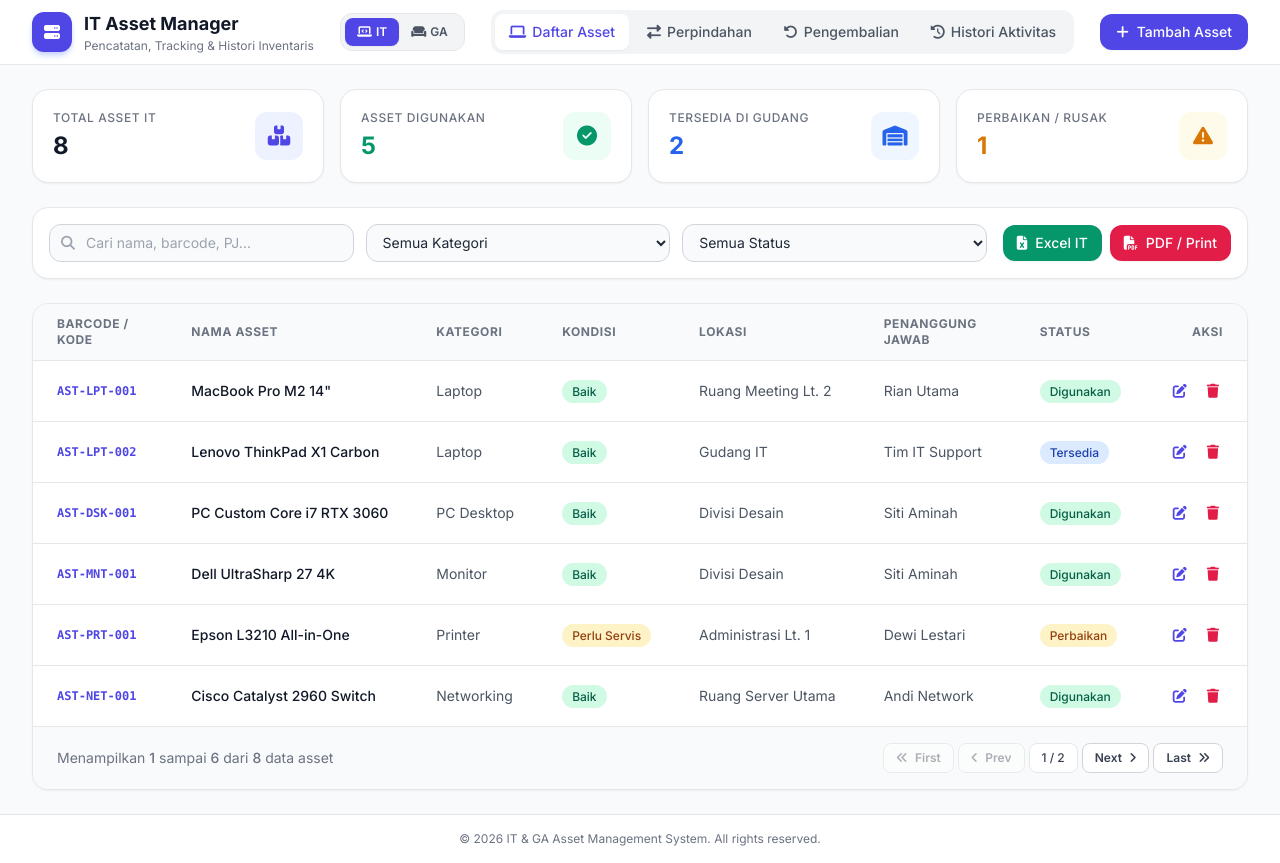
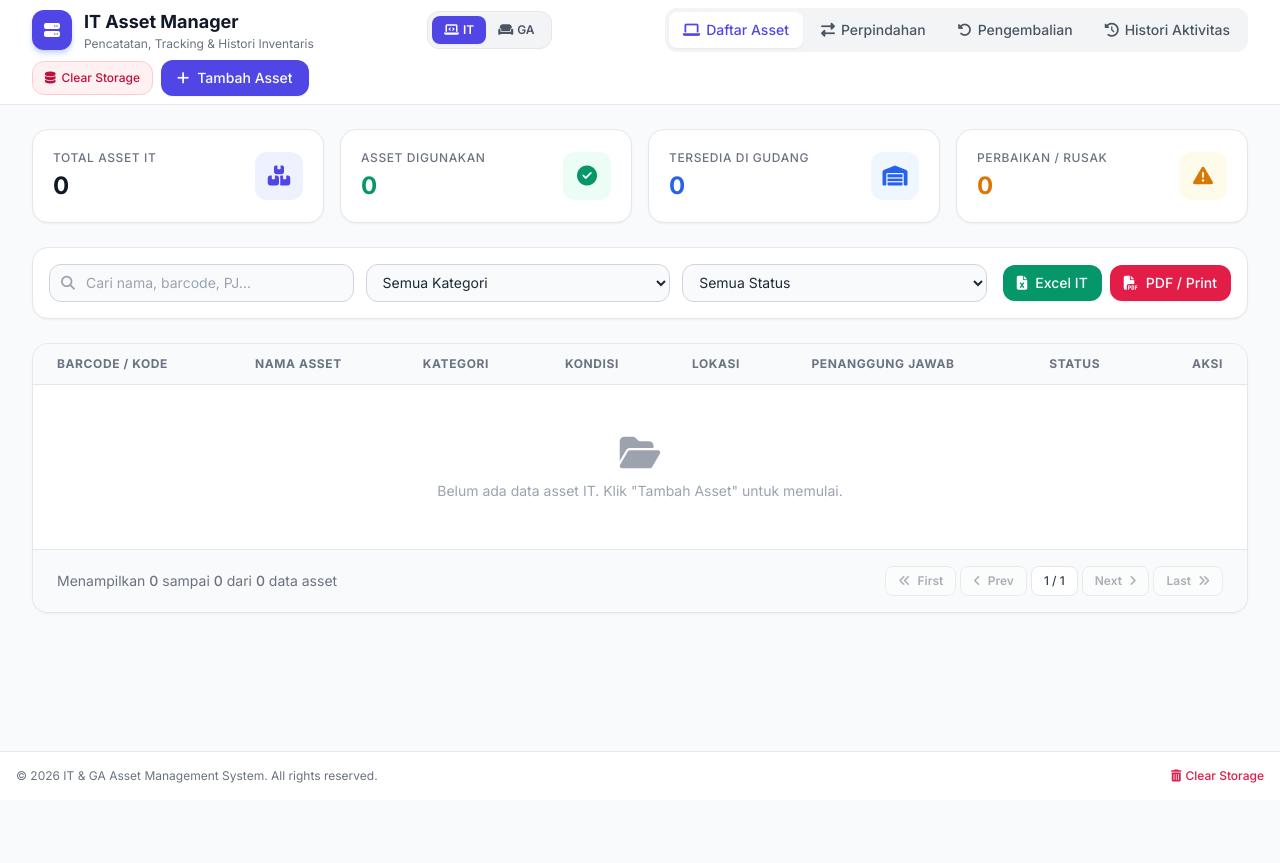
Before and after one commit to chris06373/asset-management-html, a plain HTML site: page index.html in a window 1280 px wide. After the commit the page ends 800 px from the top, so only its background shows below. Drawn offline with nearby package versions, Linux system fonts and the light colour scheme.

Commit message:
Update index.html

```diff
--- a/index.html
+++ b/index.html
@@ -17,7 +17,7 @@
         [x-cloak] { display: none !important; }
     </style>
 </head>
-<body class="bg-gray-50 text-gray-800 antialiased" x-data="assetApp()">
+<body class="bg-gray-50 text-gray-800 antialiased" x-data="assetApp()" x-init="initApp()">
 
     <!-- Custom Notification Toast -->
     <div x-show="toast.show" x-transition x-cloak
@@ -85,8 +85,14 @@
                     </button>
                 </nav>
 
-                <!-- Quick Action Button -->
-                <div class="flex items-center space-x-2 shrink-0">
+                <!-- Quick Action Buttons -->
+                <div class="flex items-center space-x-1.5 sm:space-x-2 shrink-0">
+                    <button type="button" @click="clearStorage()"
+                            title="Hapus seluruh data localStorage"
+                            class="bg-rose-50 hover:bg-rose-100 text-rose-700 border border-rose-200 px-2.5 sm:px-3 py-2 rounded-xl text-xs font-medium transition-all flex items-center space-x-1.5">
+                        <i class="fa-solid fa-database"></i>
+                        <span class="hidden md:inline">Clear Storage</span>
+                    </button>
                     <button type="button" @click="openAssetModal()"
                             :class="activeModule === 'IT' ? 'bg-indigo-600 hover:bg-indigo-700' : 'bg-teal-600 hover:bg-teal-700'"
                             class="text-white px-3 sm:px-4 py-2 rounded-xl text-xs sm:text-sm font-medium shadow-sm transition-all flex items-center space-x-1.5 sm:space-x-2">
@@ -270,7 +276,7 @@
                                     <tr>
                                         <td colspan="8" class="px-6 py-12 text-center text-gray-400">
                                             <i class="fa-solid fa-folder-open text-3xl sm:text-4xl mb-2"></i>
-                                            <p>Tidak ada data asset <span x-text="activeModule"></span> ditemukan.</p>
+                                            <p>Belum ada data asset <span x-text="activeModule"></span>. Klik "Tambah Asset" untuk memulai.</p>
                                         </td>
                                     </tr>
                                 </template>
@@ -422,7 +428,7 @@
                         <h2 class="text-sm sm:text-base font-bold text-gray-900">Log Histori & Aktivitas Asset <span x-text="activeModule"></span></h2>
                         <p class="text-xs text-gray-500">Rekam jejak seluruh penambahan, perpindahan, dan pengembalian asset <span x-text="activeModule"></span></p>
                     </div>
-                    <div class="flex items-center gap-2">
+                    <div class="flex flex-wrap items-center gap-2">
                         <button type="button" @click="exportHistoryToExcel()" class="text-xs text-emerald-700 hover:text-emerald-900 font-medium px-3 py-1.5 bg-emerald-50 rounded-lg border border-emerald-200 transition-colors">
                             <i class="fa-solid fa-file-excel mr-1"></i> Excel Histori
                         </button>
@@ -483,8 +489,11 @@
         </main>
 
         <!-- FOOTER -->
-        <footer class="bg-white border-t border-gray-200 mt-auto py-4 text-center text-xs text-gray-500">
-            &copy; 2026 IT & GA Asset Management System. All rights reserved.
+        <footer class="bg-white border-t border-gray-200 mt-auto py-4 px-4 text-center text-xs text-gray-500 flex flex-col sm:flex-row items-center justify-between max-w-7xl w-full mx-auto gap-2">
+            <span>&copy; 2026 IT & GA Asset Management System. All rights reserved.</span>
+            <button type="button" @click="clearStorage()" class="text-rose-600 hover:underline font-medium">
+                <i class="fa-solid fa-trash-can mr-1"></i>Clear Storage
+            </button>
         </footer>
     </div>
 
@@ -567,6 +576,11 @@
     <!-- Alpine.js & Logic Script -->
     <script src="https://cdn.jsdelivr.net/npm/alpinejs@3.x.x/dist/cdn.min.js" defer></script>
     <script>
+        const STORAGE_KEYS = {
+            ASSETS: 'asset_mgmt_clean_assets_v1',
+            HISTORIES: 'asset_mgmt_clean_histories_v1'
+        };
+
         function assetApp() {
             return {
                 activeModule: 'IT', // 'IT' atau 'GA'
@@ -588,44 +602,14 @@
                     type: 'success'
                 },
 
-                showToast(message, type = 'success') {
-                    this.toast.message = message;
-                    this.toast.type = type;
-                    this.toast.show = true;
-                    setTimeout(() => {
-                        this.toast.show = false;
-                    }, 3500);
-                },
-
                 assetsByModule: {
-                    IT: [
-                        { id: 1, code: 'AST-LPT-001', name: 'MacBook Pro M2 14"', category: 'Laptop', condition: 'Baik', location: 'Ruang Meeting Lt. 2', holder: 'Rian Utama', status: 'Digunakan' },
-                        { id: 2, code: 'AST-LPT-002', name: 'Lenovo ThinkPad X1 Carbon', category: 'Laptop', condition: 'Baik', location: 'Gudang IT', holder: 'Tim IT Support', status: 'Tersedia' },
-                        { id: 3, code: 'AST-DSK-001', name: 'PC Custom Core i7 RTX 3060', category: 'PC Desktop', condition: 'Baik', location: 'Divisi Desain', holder: 'Siti Aminah', status: 'Digunakan' },
-                        { id: 4, code: 'AST-MNT-001', name: 'Dell UltraSharp 27 4K', category: 'Monitor', condition: 'Baik', location: 'Divisi Desain', holder: 'Siti Aminah', status: 'Digunakan' },
-                        { id: 5, code: 'AST-PRT-001', name: 'Epson L3210 All-in-One', category: 'Printer', condition: 'Perlu Servis', location: 'Administrasi Lt. 1', holder: 'Dewi Lestari', status: 'Perbaikan' },
-                        { id: 6, code: 'AST-NET-001', name: 'Cisco Catalyst 2960 Switch', category: 'Networking', condition: 'Baik', location: 'Ruang Server Utama', holder: 'Andi Network', status: 'Digunakan' },
-                        { id: 7, code: 'AST-SRV-001', name: 'Dell PowerEdge R740 Server', category: 'Server', condition: 'Baik', location: 'Ruang Server Utama', holder: 'Andi Network', status: 'Digunakan' },
-                        { id: 8, code: 'AST-LPT-003', name: 'ASUS Zenbook 14 OLED', category: 'Laptop', condition: 'Baik', location: 'Gudang IT', holder: 'Tim IT Support', status: 'Tersedia' }
-                    ],
-                    GA: [
-                        { id: 101, code: 'GA-VHC-001', name: 'Toyota Avanza 1.5 G (B 1420 KFA)', category: 'Kendaraan Operasional', condition: 'Baik', location: 'Parkir Basement', holder: 'Budi Driver', status: 'Digunakan' },
-                        { id: 102, code: 'GA-FUR-001', name: 'Meja & Kursi Kerja Ergonomis', category: 'Furnitur Kantor', condition: 'Baik', location: 'Lantai 2 Operasional', holder: 'Siti GA', status: 'Digunakan' },
-                        { id: 103, code: 'GA-AC-001', name: 'AC Split Daikin 2 PK', category: 'AC & Elektronik', condition: 'Perlu Servis', location: 'Ruang Rapat Utama', holder: 'Tim GA', status: 'Perbaikan' },
-                        { id: 104, code: 'GA-BLD-001', name: 'Genset Silent 30 kVA', category: 'Peralatan Gedung', condition: 'Baik', location: 'Area Utility Lt. 1', holder: 'Tim GA', status: 'Tersedia' }
-                    ]
+                    IT: [],
+                    GA: []
                 },
 
                 historiesByModule: {
-                    IT: [
-                        { id: 1, timestamp: '2026-06-01 09:30', type: 'TAMBAH', code: 'AST-LPT-001', assetName: 'MacBook Pro M2 14"', detail: 'Registrasi asset baru ke sistem', notes: 'Pembelian baru' },
-                        { id: 2, timestamp: '2026-06-03 14:15', type: 'PERPINDAHAN', code: 'AST-LPT-001', assetName: 'MacBook Pro M2 14"', detail: 'Dari Gudang ke Ruang Meeting Lt. 2 (PJ: Rian Utama)', notes: 'Keperluan presentasi klien' },
-                        { id: 3, timestamp: '2026-06-05 10:00', type: 'TAMBAH', code: 'AST-PRT-001', assetName: 'Epson L3210 All-in-One', detail: 'Registrasi asset baru ke sistem', notes: 'Inventaris kantor' }
-                    ],
-                    GA: [
-                        { id: 1, timestamp: '2026-06-02 08:45', type: 'TAMBAH', code: 'GA-VHC-001', assetName: 'Toyota Avanza 1.5 G (B 1420 KFA)', detail: 'Registrasi kendaraan operasional GA', notes: 'STNK aktif' },
-                        { id: 2, timestamp: '2026-06-04 11:20', type: 'PERPINDAHAN', code: 'GA-FUR-001', assetName: 'Meja & Kursi Kerja Ergonomis', detail: 'Dari Gudang GA ke Lantai 2 Operasional (PJ: Siti GA)', notes: 'Penataan ruang kerja' }
-                    ]
+                    IT: [],
+                    GA: []
                 },
 
                 isAssetModalOpen: false,
@@ -655,6 +639,57 @@
                     currentHolder: '',
                     condition: 'Baik',
                     notes: ''
+                },
+
+                initApp() {
+                    try {
+                        const savedAssets = localStorage.getItem(STORAGE_KEYS.ASSETS);
+                        const savedHistories = localStorage.getItem(STORAGE_KEYS.HISTORIES);
+                        if (savedAssets) {
+                            const parsed = JSON.parse(savedAssets);
+                            this.assetsByModule = {
+                                IT: Array.isArray(parsed.IT) ? parsed.IT : [],
+                                GA: Array.isArray(parsed.GA) ? parsed.GA : []
+                            };
+                        }
+                        if (savedHistories) {
+                            const parsedHist = JSON.parse(savedHistories);
+                            this.historiesByModule = {
+                                IT: Array.isArray(parsedHist.IT) ? parsedHist.IT : [],
+                                GA: Array.isArray(parsedHist.GA) ? parsedHist.GA : []
+                            };
+                        }
+                    } catch (e) {
+                        this.assetsByModule = { IT: [], GA: [] };
+                        this.historiesByModule = { IT: [], GA: [] };
+                    }
+                },
+
+                saveToStorage() {
+                    localStorage.setItem(STORAGE_KEYS.ASSETS, JSON.stringify(this.assetsByModule));
+                    localStorage.setItem(STORAGE_KEYS.HISTORIES, JSON.stringify(this.historiesByModule));
+                },
+
+                clearStorage() {
+                    if (confirm('Hapus seluruh data tersimpan di storage (Asset & Histori IT & GA)?')) {
+                        localStorage.removeItem(STORAGE_KEYS.ASSETS);
+                        localStorage.removeItem(STORAGE_KEYS.HISTORIES);
+                        this.assetsByModule = { IT: [], GA: [] };
+                        this.historiesByModule = { IT: [], GA: [] };
+                        this.currentPage = 1;
+                        this.transferForm = { assetId: '', oldLocation: '', newLocation: '', oldHolder: '', newHolder: '', notes: '' };
+                        this.returnForm = { assetId: '', currentHolder: '', condition: 'Baik', notes: '' };
+                        this.showToast('Storage berhasil dibersihkan. Data kosong.', 'success');
+                    }
+                },
+
+                showToast(message, type = 'success') {
+                    this.toast.message = message;
+                    this.toast.type = type;
+                    this.toast.show = true;
+                    setTimeout(() => {
+                        this.toast.show = false;
+                    }, 3500);
                 },
 
                 get currentAssets() {
@@ -698,12 +733,14 @@
                         if (index !== -1) {
                             list[index] = { ...this.assetForm };
                             this.addHistory('PERPINDAHAN', this.assetForm.code, this.assetForm.name, `Pembaruan data asset: Lokasi (${this.assetForm.location}), PJ (${this.assetForm.holder})`, 'Edit manual');
+                            this.saveToStorage();
                             this.showToast(`Asset ${this.activeModule} berhasil diperbarui!`, 'success');
                         }
                     } else {
                         const newAsset = { ...this.assetForm, id: Date.now() };
                         list.push(newAsset);
                         this.addHistory('TAMBAH', newAsset.code, newAsset.name, `Registrasi asset baru ke inventaris ${this.activeModule}`, 'Input baru');
+                        this.saveToStorage();
                         this.showToast(`Asset ${this.activeModule} baru berhasil ditambahkan!`, 'success');
                     }
                     this.closeAssetModal();
@@ -716,6 +753,7 @@
                             this.addHistory('HAPUS', asset.code, asset.name, 'Asset dihapus dari sistem', 'Penghapusan data');
                         }
                         this.assetsByModule[this.activeModule] = this.currentAssets.filter(a => a.id !== id);
+                        this.saveToStorage();
                         this.showToast('Asset berhasil dihapus.', 'success');
                     }
                 },
@@ -744,6 +782,7 @@
                     asset.status = 'Digunakan';
 
                     this.addHistory('PERPINDAHAN', asset.code, asset.name, detailText, this.transferForm.notes);
+                    this.saveToStorage();
                     this.showToast('Perpindahan asset berhasil dicatat!', 'success');
 
                     this.transferForm = { assetId: '', oldLocation: '', newLocation: '', oldHolder: '', newHolder: '', notes: '' };
@@ -771,6 +810,7 @@
 
                     const detailText = `Dikembalikan oleh ${prevHolder} ke ${asset.location} (Kondisi: ${this.returnForm.condition})`;
                     this.addHistory('PENGEMBALIAN', asset.code, asset.name, detailText, this.returnForm.notes);
+                    this.saveToStorage();
                     this.showToast('Pengembalian asset berhasil diproses!', 'success');
 
                     this.returnForm = { assetId: '', currentHolder: '', condition: 'Baik', notes: '' };
@@ -794,6 +834,7 @@
                 clearHistory() {
                     if (confirm(`Yakin ingin menghapus seluruh histori aktivitas ${this.activeModule}?`)) {
                         this.historiesByModule[this.activeModule] = [];
+                        this.saveToStorage();
                         this.showToast(`Histori aktivitas ${this.activeModule} dibersihkan.`, 'success');
                     }
                 },
```
